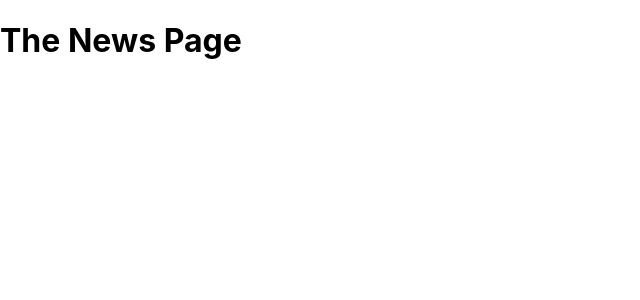
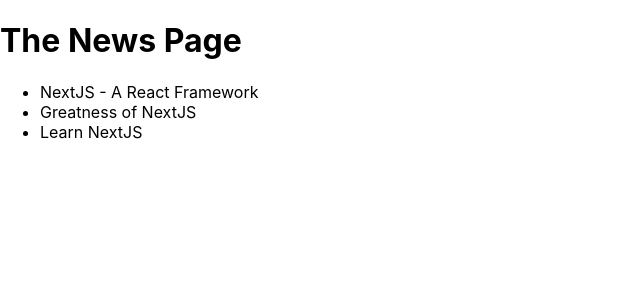
Before and after one commit to godseye1310/nextjs-project, a Next.js app: page /news in a window 1280 px wide. Shown: the top 300 px of the page, without its empty margins (0-640 px from the left). Built offline with nearby package versions, Linux system fonts and the light colour scheme.

Commit message:
Linking pages in NextJS

```diff
--- a/pages/news/index.js
+++ b/pages/news/index.js
@@ -1,8 +1,25 @@
+import Link from "next/link";
+
 // our-domain.com/news
 const NewsPage = () => {
 	return (
 		<div>
 			<h1>The News Page</h1>
+			<ul>
+				<li>
+					<Link href="/news/next-js-react-framework">
+						NextJS - A React Framework
+					</Link>
+				</li>
+				<li>
+					<Link href="/news/greatness-of-next-js">
+						Greatness of NextJS
+					</Link>
+				</li>
+				<li>
+					<Link href="/news/learn-next-js">Learn NextJS</Link>
+				</li>
+			</ul>
 		</div>
 	);
 };
```
Also changed, not shown: pages/aboutus/index.jsx (+16 -0 lines).
